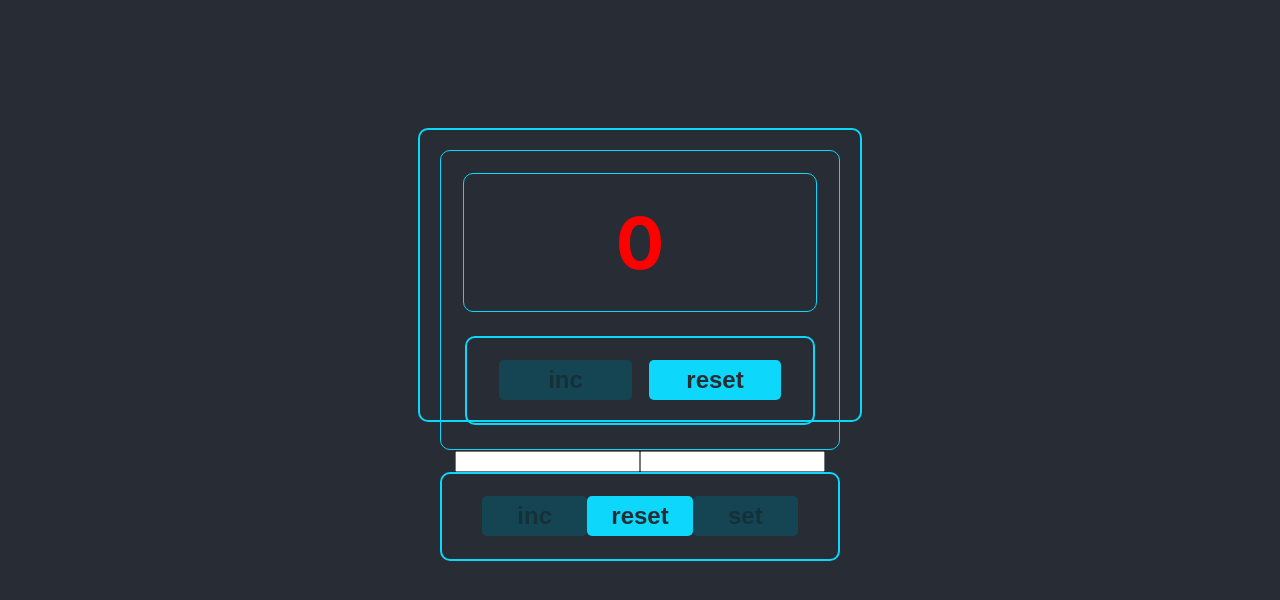
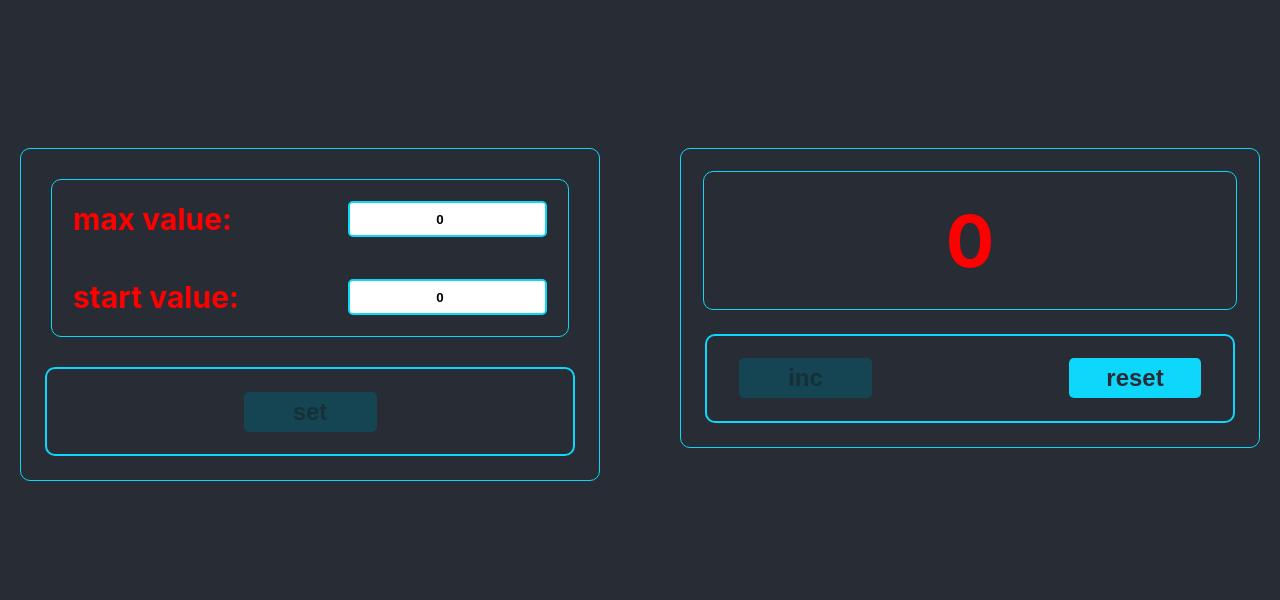
Before and after one commit to tkachiko/counter, a React (Create React App) app: page / in a window 1280 px wide. Shown: the top 600 px of the page. Built offline with nearby package versions, Linux system fonts and the light colour scheme.

Commit message:
refactor Counter

```diff
--- a/src/components/Counter/Counter.module.css
+++ b/src/components/Counter/Counter.module.css
@@ -1,20 +1,7 @@
 .counter {
   margin: 0 auto;
-  width: 400px;
-  height: 250px;
-  border-radius: 10px;
-  border: 2px solid #0dd7fa;
-  background-color: #282c34;
   padding: 20px;
+  display: grid;
+  grid-template-columns: 6fr 6fr;
+  grid-gap: 5em;
 }
-
-.buttons {
-  display: flex;
-  justify-content: space-between;
-  margin: 0 auto;
-  border-radius: 10px;
-  border: 2px solid #0dd7fa;
-  height: 85px;
-  align-items: center;
-  padding: 0 10%;
-}
--- a/src/components/Counter/Counter.tsx
+++ b/src/components/Counter/Counter.tsx
@@ -1,7 +1,7 @@
-import React, {ChangeEvent} from 'react';
-import {Button} from '../Button/Button';
+import React from 'react';
 import {Display} from './Display/Display';
 import s from './Counter.module.css';
+import {Settings} from './Settings/Settings';
 
 export type CounterPropType = {
   increment: () => void
@@ -17,47 +17,23 @@ export type CounterPropType = {
 export const Counter = (props: CounterPropType) => {
   const {count, maxValue, startValue, increment, reset, setValues, setStart, setMax} = props;
 
-  const isIncButtonDisabled = count === maxValue || startValue > maxValue;
-  // const isResetButtonDisabled = count === startValue || startValue > maxValue;
-  const isSetButtonDisabled = startValue === maxValue || startValue > maxValue;
-
-  const incBtn = <span>inc</span>;
-  const resBtn = <span>reset</span>;
-  const setBtn = <span>set</span>;
-
-  const set = () => {
-    if (startValue < maxValue) {
-      setValues(startValue, maxValue);
-    } else {
-       /*
-       *  TODO:  - display error message
-       *         - block inputs
-       */
-      return console.log('ERROR!')
-    }
-  };
-
-  const setStartValue = (e: ChangeEvent<HTMLInputElement>) => {
-    setStart(JSON.parse(e.currentTarget.value));
-  };
-  const setMaxValue = (e: ChangeEvent<HTMLInputElement>) => {
-    setMax(JSON.parse(e.currentTarget.value));
-  };
-
   return (
     <div className={s.counter}>
-      <Display count={count} maxValue={maxValue}/>
+      <Settings maxValue={maxValue}
+                startValue={startValue}
+                setMax={setMax}
+                setStart={setStart}
+                setValues={setValues}
+      />
       {/*
       * TODO: add layout and styles
       */}
-      <input onChange={setStartValue} type="number"/>
-      <input onChange={setMaxValue} type="number"/>
-
-      <div className={s.buttons}>
-        <Button disabled={isIncButtonDisabled} callBack={increment}>{incBtn}</Button>
-        <Button disabled={false} callBack={reset}>{resBtn}</Button>
-        <Button disabled={isSetButtonDisabled} callBack={set}>{setBtn}</Button>
-      </div>
+      <Display count={count}
+               maxValue={maxValue}
+               reset={reset}
+               increment={increment}
+               startValue={startValue}
+      />
     </div>
   );
 };
```
